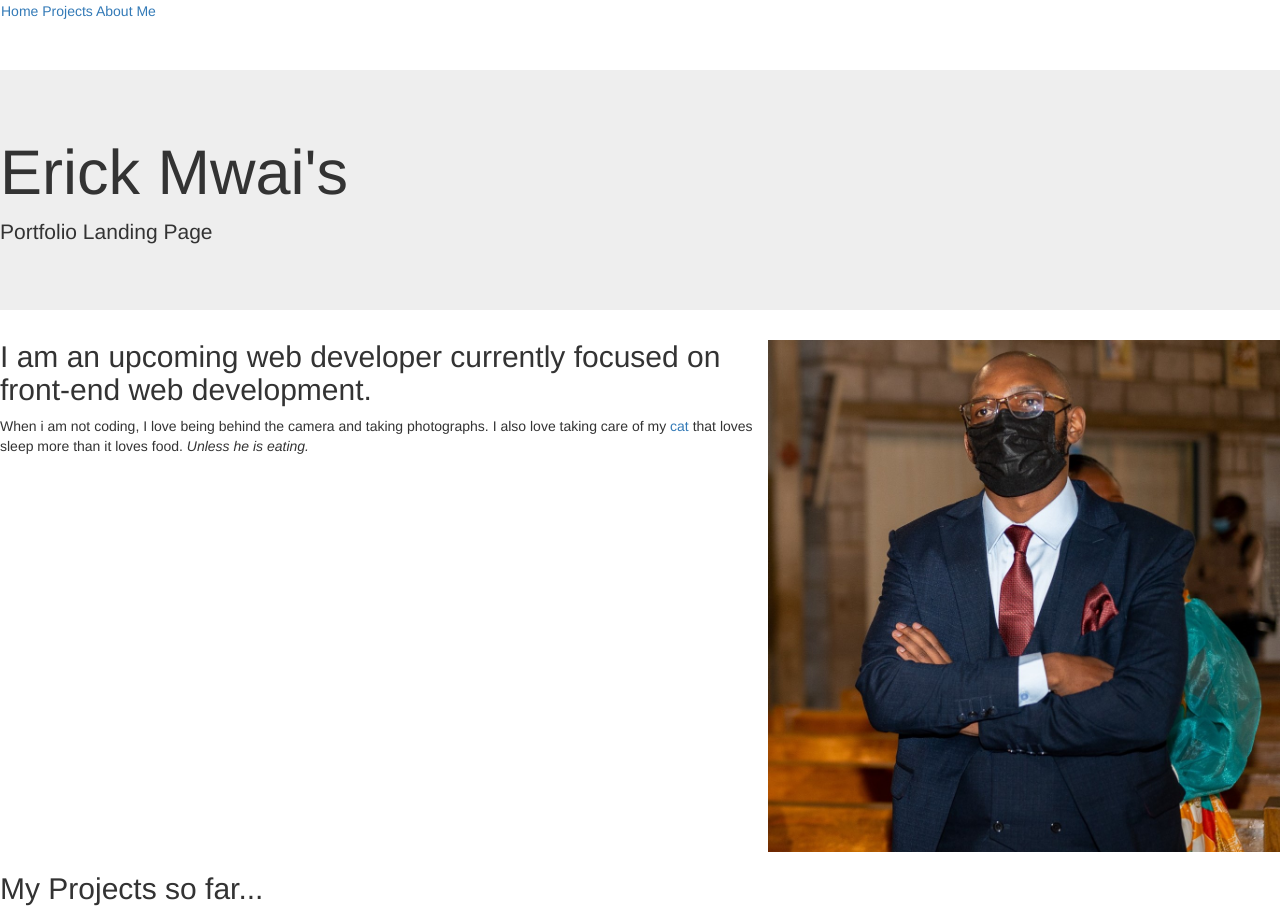
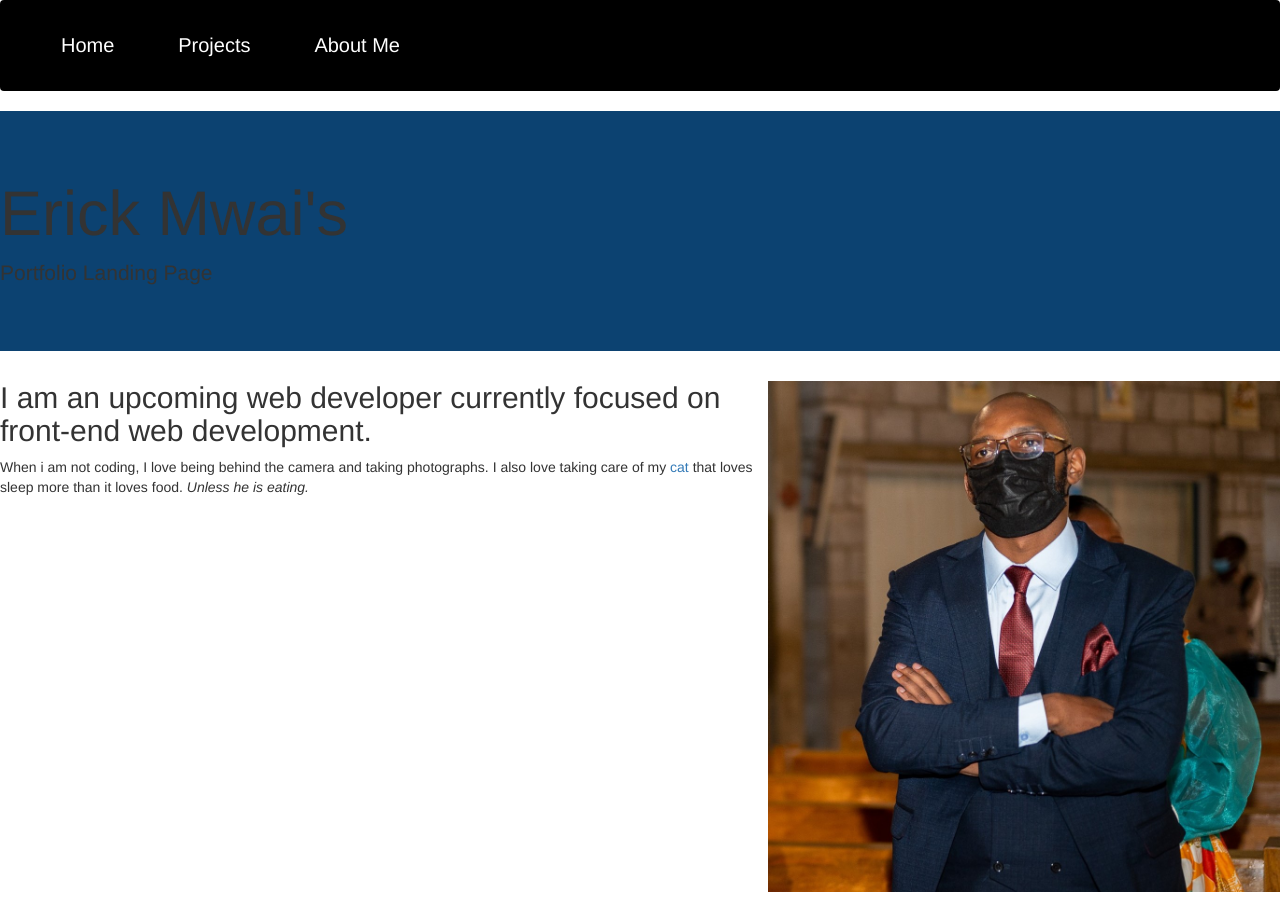
Before and after one commit to mwaidesu/portfolio-independent-project-one, a plain HTML site: page index.html in a window 1280 px wide. Shown: the top 908 px of the page. Drawn offline with Linux system fonts and the light colour scheme.

Commit message:
Add styles to navbar and jumbotron

```diff
--- a/css/styles.css
+++ b/css/styles.css
@@ -1,7 +1,21 @@
 *{
   box-sizing: border-box;
 }
+.navbar{
+  background-color: black;
+  padding: 30px;
+  border-radius: none;
+}
 
+.navbar a{
+  color: white;
+  padding: 30px;
+  font-size: 20px;
+}
+
+.jumbotron{
+  background-color: #0c4271 !important;
+}
 
 .float-right{
   float: right;
```
